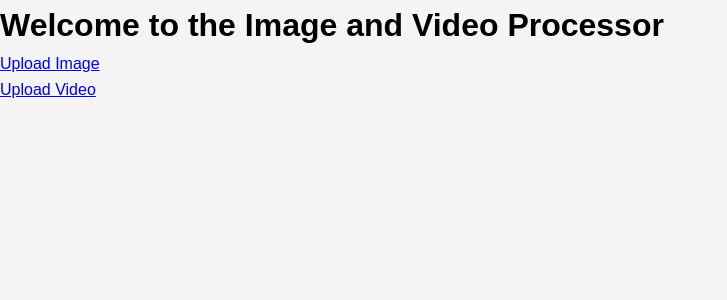
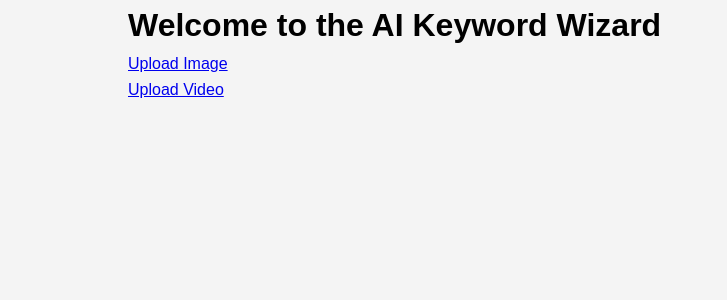
Before and after one commit to justinjonathan15/video-image-processor, a Flask app: page / in a window 1280 px wide. Shown: the top 300 px of the page, without its empty margins (0-727 px from the left). Run offline with Flask 2, Linux system fonts and the light colour scheme.

Commit message:
Update index.html

```diff
--- a/templates/index.html
+++ b/templates/index.html
@@ -1,17 +1,18 @@
 <!doctype html>
 <html lang="en">
 <head>
-    <meta charset="UTF-8">
-    <meta name="viewport" content="width=device-width, initial-scale=1.0">
-    <title>Image and Video Processor</title>
-    <link rel="stylesheet" href="{{ url_for('static', filename='css/styles.css') }}">
+  <meta charset="utf-8">
+  <meta name="viewport" content="width=device-width, initial-scale=1, shrink-to-fit=no">
+  <title>Keyword Wizard</title>
+  <link rel="stylesheet" href="{{ url_for('static', filename='css/styles.css') }}">
 </head>
 <body>
-    <h1>Welcome to the Image and Video Processor</h1>
+  <div class="container">
+    <h1>Welcome to the AI Keyword Wizard</h1>
     <ul>
-        <li><a href="{{ url_for('upload_image') }}">Upload Image</a></li>
-        <li><a href="{{ url_for('upload_video') }}">Upload Video</a></li>
-        <!-- <li><a href="{{ url_for('register') }}">Register</a></li> -->
+      <li><a href="{{ url_for('upload_image') }}">Upload Image</a></li>
+      <li><a href="{{ url_for('upload_video') }}">Upload Video</a></li>
     </ul>
+  </div>
 </body>
 </html>
```
